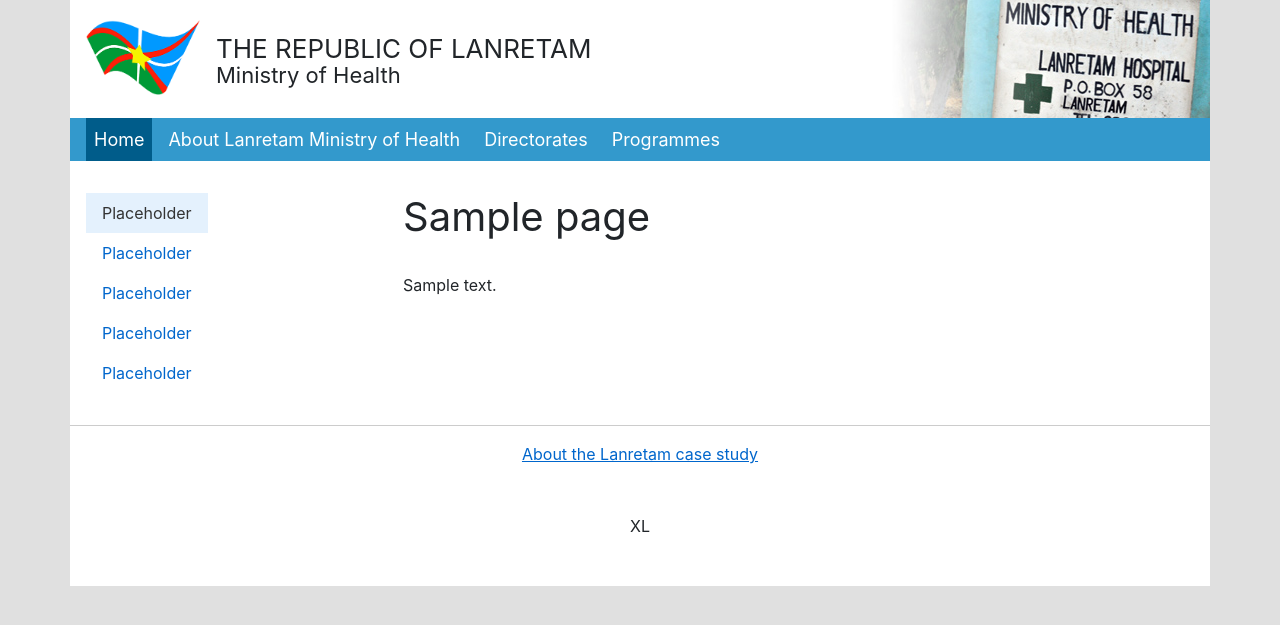
After one commit to ccnmtl/lanretam-wagtail, a Django app: template lanretam/templates/main/content_page.html in a window 1280 px wide. The commit adds this page. Shown: the top 625 px of the page. Run offline with Django 3.2, Linux system fonts and the light colour scheme; the template is opened without the code that fills it: most values are stand-ins (such as "Sample title", 1, 10 or a date in 2020); some libraries are stand-ins or nearby versions.

Commit message:
Added model for content page

```diff
--- a/lanretam/templates/base.html
+++ b/lanretam/templates/base.html
@@ -37,9 +37,7 @@
         <a href="#maincontent" class="skippy focus-none sr-only sr-only-focusable" id="contentjump">
             Skip to main content
         </a>
-        <!-- <a href="#lmhSegmentNav" class="skippy focus-none sr-only sr-only-focusable" id="segmentjump">
-            Skip to segment navigation
-        </a> -->
+        {% block segment_nav %}{% endblock %}
         <h1 class="sr-only">The Republic of Lanretam Ministry of Health</h1>
         <div class="lmh-banner d-md-flex">
             <div class="lmh-logo">
--- /dev/null
+++ b/lanretam/templates/main/content_page.html
@@ -0,0 +1,44 @@
+{% extends "base.html" %}
+
+{% load wagtailcore_tags %}
+
+{% block title %}{% endblock %}
+
+{% block body_class %}{{ page.title }}{% endblock %}
+
+{% block segment_nav %}
+<a href="#lmhSegmentNav" class="skippy focus-none sr-only sr-only-focusable" id="segmentjump">
+    Skip to segment navigation
+</a>
+{% endblock %}
+
+{% block content %}
+<main class="col-12 col-lg-9 order-2" id="maincontent" aria-labelledby="page-title">
+<h1 id="page-title">{{ page.title }}</h1>
+{{ page.body }}
+</main>
+        <nav class="navbar navbar-expand-lg col-12 col-lg-3 d-print-none order-1" aria-label="Segment" id="lmhSegmentNav">
+            <button class="navbar-toggler navbar-light" type="button" data-toggle="collapse" data-target="#lmhSegment" aria-controls="lmhSegment" aria-expanded="false" aria-label="Toggle navigation">
+                <span class="navbar-toggler-icon"></span> Segment menu
+            </button>
+            <div class="collapse navbar-collapse" id="lmhSegment">
+                <ul class="navbar-nav flex-column">
+                    <li class="nav-item active">
+                    <a class="nav-link" href="#">Placeholder</a>
+                    </li>
+                    <li class="nav-item">
+                    <a class="nav-link" href="#">Placeholder</a>
+                    </li>
+                    <li class="nav-item">
+                    <a class="nav-link" href="#">Placeholder</a>
+                    </li>
+                    <li class="nav-item">
+                    <a class="nav-link" href="#">Placeholder</a>
+                    </li>
+                    <li class="nav-item">
+                    <a class="nav-link" href="#">Placeholder</a>
+                    </li>
+                </ul>
+            </div>
+        </nav>
+{% endblock %}
--- a/lanretam/templates/main/home_page.html
+++ b/lanretam/templates/main/home_page.html
@@ -1,6 +1,8 @@
 {% extends "base.html" %}
 
 {% load wagtailcore_tags %}
+
+{% block title %}Homepage{% endblock %}
 
 {% block body_class %}{% endblock %}
 
```
Also changed, not shown: lanretam/main/models.py (+14 -0 lines), lanretam/main/migrations/0004_contentpage.py (added).
